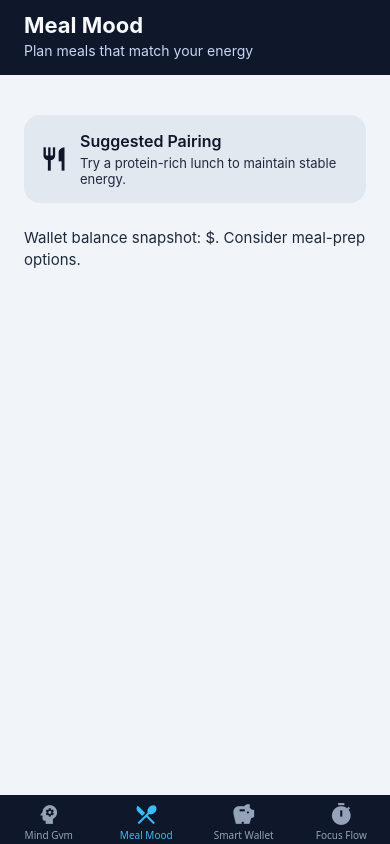
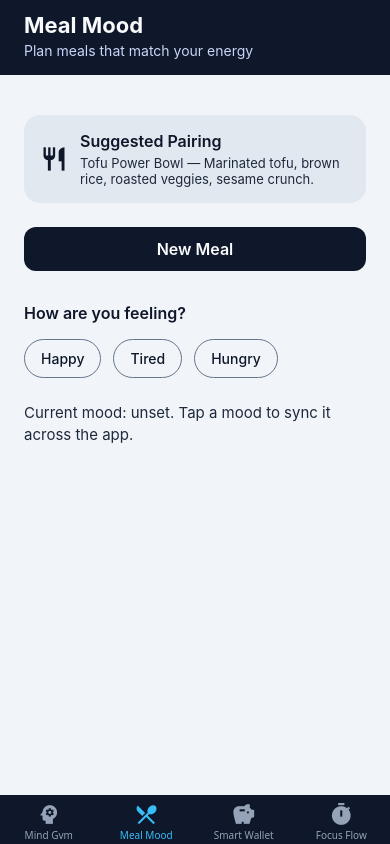
Before and after one commit to amu3dev/lifeloop, a React Native app: screen /MealMood in a window 390 px wide. Built offline with nearby package versions, Linux system fonts and the light colour scheme.

Commit message:
Enhance MealMoodScreen with meal suggestions and mood syncing functionality

```diff
--- a/modules/meal-mood/MealMoodScreen.js
+++ b/modules/meal-mood/MealMoodScreen.js
@@ -1,12 +1,97 @@
-import React, { useContext } from 'react';
-import { View, Text, StyleSheet, ScrollView } from 'react-native';
+import React, { useCallback, useEffect, useState } from 'react';
+import {
+  View,
+  Text,
+  StyleSheet,
+  ScrollView,
+  TouchableOpacity
+} from 'react-native';
+import AsyncStorage from '@react-native-async-storage/async-storage';
 import Header from '../../components/shared/Header';
 import InfoCard from '../../components/shared/InfoCard';
-import { AppContext } from '../../context/AppContext';
+import { useAppContext } from '../../context/AppContext';
 
-// Presents a lightweight dashboard for the Meal Mood module.
+const MEAL_STORAGE_KEY = '@lifeloop/meal-mood/latest';
+
+// Rough set of healthy meal ideas to rotate through.
+const MEAL_OPTIONS = [
+  {
+    id: 'salmon-quinoa',
+    title: 'Grilled Salmon & Quinoa',
+    description: 'Omega-3 boost with fiber-rich quinoa and steamed greens.'
+  },
+  {
+    id: 'tofu-bowl',
+    title: 'Tofu Power Bowl',
+    description: 'Marinated tofu, brown rice, roasted veggies, sesame crunch.'
+  },
+  {
+    id: 'avocado-toast',
+    title: 'Avocado Toast + Poached Egg',
+    description: 'Slow carbs with healthy fats to sustain morning energy.'
+  },
+  {
+    id: 'lentil-soup',
+    title: 'Spiced Lentil Soup',
+    description: 'Plant-protein with warming spices to stabilize mood.'
+  },
+  {
+    id: 'mediterranean-wrap',
+    title: 'Mediterranean Wrap',
+    description: 'Whole-grain wrap with hummus, olives, tomatoes, greens.'
+  }
+];
+
+// Surfaces daily meal inspiration while keeping mood synced with context.
 const MealMoodScreen = () => {
-  const { state } = useContext(AppContext);
+  const { state, setMood } = useAppContext();
+  const [currentMeal, setCurrentMeal] = useState(null);
+  const [isLoading, setIsLoading] = useState(true);
+
+  const randomMeal = useCallback(() => {
+    const index = Math.floor(Math.random() * MEAL_OPTIONS.length);
+    return MEAL_OPTIONS[index];
+  }, []);
+
+  const loadStoredMeal = useCallback(async () => {
+    try {
+      const stored = await AsyncStorage.getItem(MEAL_STORAGE_KEY);
+
+      if (stored) {
+        setCurrentMeal(JSON.parse(stored));
+      } else {
+        const initial = randomMeal();
+        setCurrentMeal(initial);
+        await AsyncStorage.setItem(MEAL_STORAGE_KEY, JSON.stringify(initial));
+      }
+    } catch (error) {
+      console.warn('Failed to fetch last meal suggestion', error);
+    } finally {
+      setIsLoading(false);
+    }
+  }, [randomMeal]);
+
+  useEffect(() => {
+    loadStoredMeal();
+  }, [loadStoredMeal]);
+
+  const handleNewMeal = useCallback(async () => {
+    const nextMeal = randomMeal();
+    setCurrentMeal(nextMeal);
+
+    try {
+      await AsyncStorage.setItem(MEAL_STORAGE_KEY, JSON.stringify(nextMeal));
+    } catch (error) {
+      console.warn('Could not persist meal suggestion', error);
+    }
+  }, [randomMeal]);
+
+  const handleMoodChange = useCallback(
+    moodChoice => {
+      setMood(moodChoice);
+    },
+    [setMood]
+  );
 
   return (
     <View style={styles.container}>
@@ -15,16 +100,47 @@ const MealMoodScreen = () => {
         <InfoCard
           icon="restaurant"
           title="Suggested Pairing"
-          message="Try a protein-rich lunch to maintain stable energy." />
+          message={
+            isLoading || !currentMeal
+              ? 'Loading meal inspiration...'
+              : `${currentMeal.title} — ${currentMeal.description}`
+          }
+        />
+        <TouchableOpacity style={styles.button} onPress={handleNewMeal}>
+          <Text style={styles.buttonLabel}>New Meal</Text>
+        </TouchableOpacity>
+        <Text style={styles.sectionTitle}>How are you feeling?</Text>
+        <View style={styles.moodRow}>
+          {['Happy', 'Tired', 'Hungry'].map(mood => {
+            const isActive = state.todayMood === mood;
+
+            return (
+              <TouchableOpacity
+                key={mood}
+                style={[styles.moodChip, isActive && styles.moodChipActive]}
+                onPress={() => handleMoodChange(mood)}
+              >
+                <Text
+                  style={[
+                    styles.moodChipLabel,
+                    isActive && styles.moodChipLabelActive
+                  ]}
+                >
+                  {mood}
+                </Text>
+              </TouchableOpacity>
+            );
+          })}
+        </View>
         <Text style={styles.note}>
-          Wallet balance snapshot: ${state.walletBalance}. Consider meal-prep options.
+          Current mood: {state.todayMood || 'unset'}. Tap a mood to sync it
+          across the app.
         </Text>
       </ScrollView>
     </View>
   );
 };
 
-// Controls layout spacing and paragraph typography for the module.
 const styles = StyleSheet.create({
   container: {
     flex: 1,
@@ -38,6 +154,47 @@ const styles = StyleSheet.create({
     fontSize: 15,
     lineHeight: 22,
     color: '#1e293b'
+  },
+  button: {
+    marginTop: 24,
+    backgroundColor: '#0f172a',
+    paddingVertical: 12,
+    borderRadius: 12,
+    alignItems: 'center'
+  },
+  buttonLabel: {
+    color: '#f8fafc',
+    fontWeight: '600',
+    fontSize: 16
+  },
+  sectionTitle: {
+    marginTop: 32,
+    fontSize: 16,
+    fontWeight: '600',
+    color: '#0f172a'
+  },
+  moodRow: {
+    flexDirection: 'row',
+    marginTop: 16
+  },
+  moodChip: {
+    paddingVertical: 10,
+    paddingHorizontal: 16,
+    borderRadius: 999,
+    borderWidth: 1,
+    borderColor: '#64748b',
+    marginRight: 12
+  },
+  moodChipActive: {
+    backgroundColor: '#0f172a',
+    borderColor: '#0f172a'
+  },
+  moodChipLabel: {
+    color: '#0f172a',
+    fontWeight: '500'
+  },
+  moodChipLabelActive: {
+    color: '#f8fafc'
   }
 });
 
```
